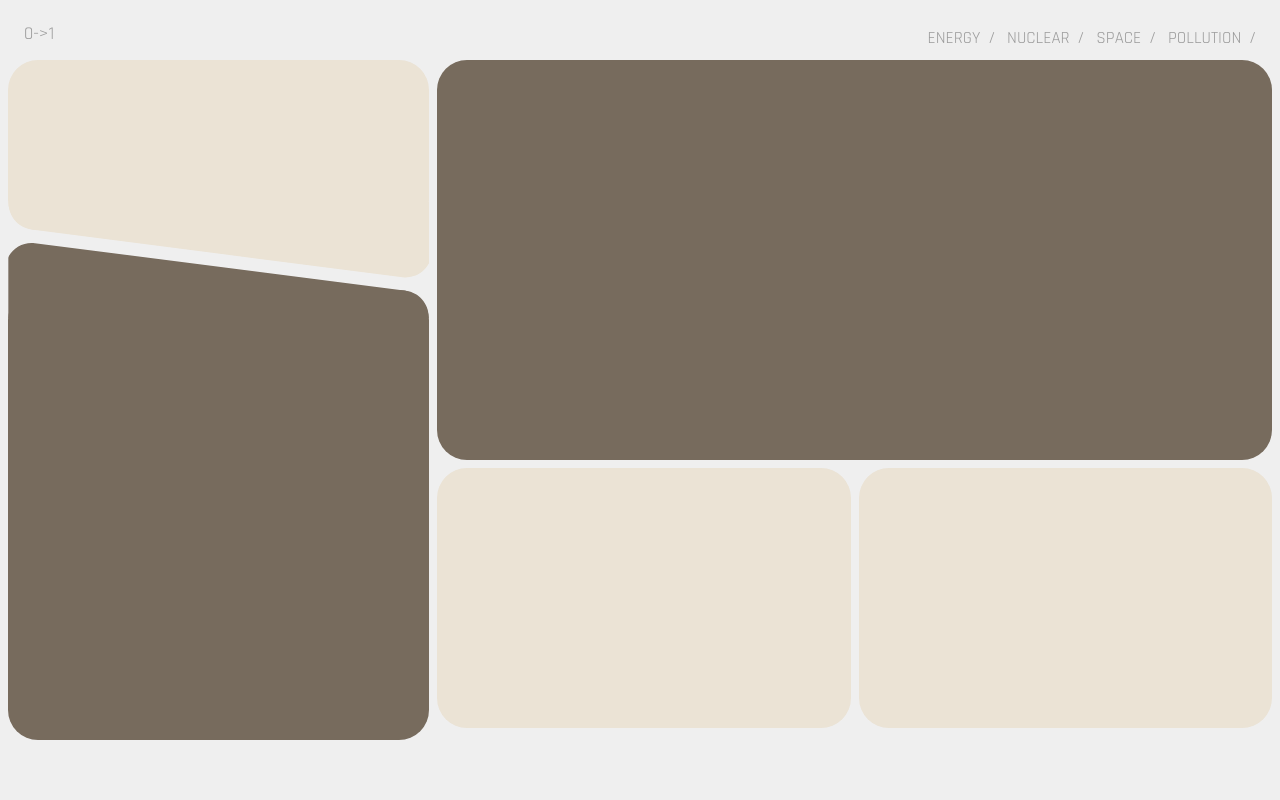
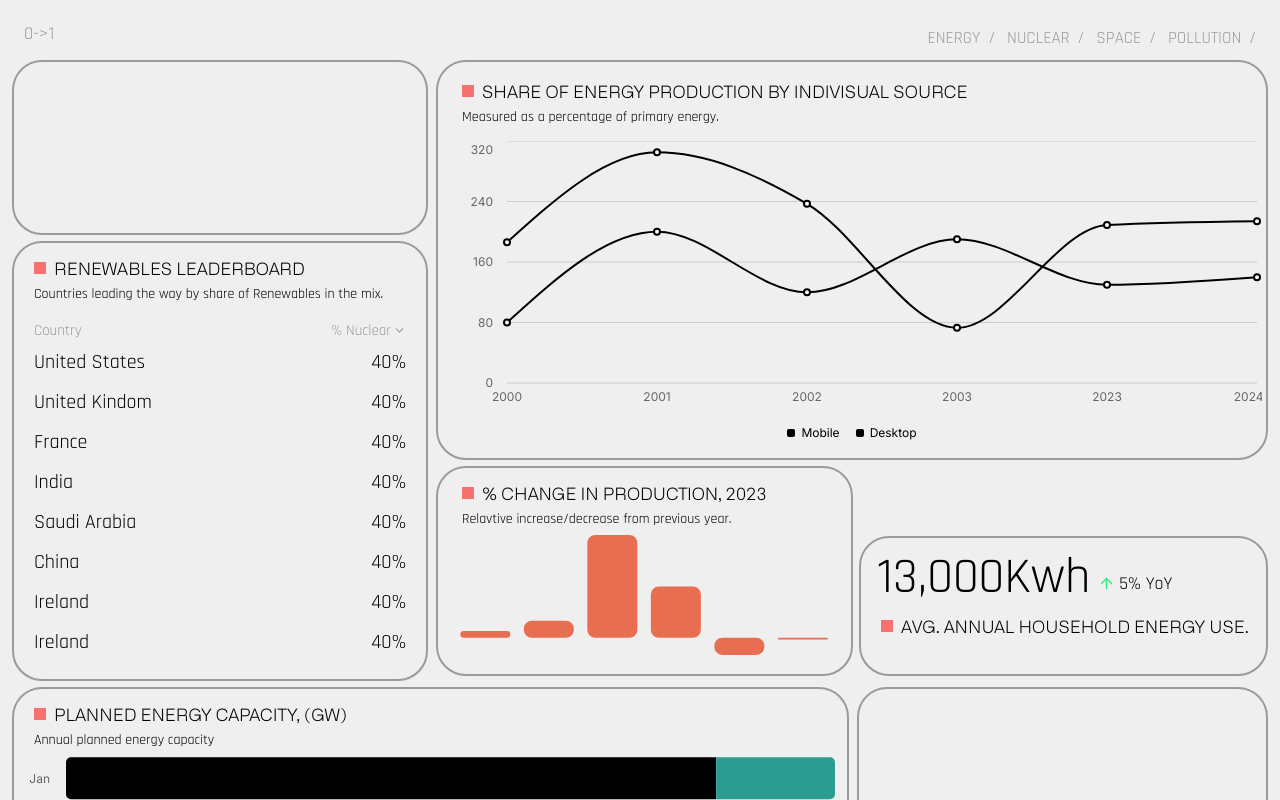
Before and after one commit to tanaydesai/outer-reach, a Next.js app: page /energy in a window 1280 px wide. Shown: the top 800 px of the page. Built offline with nearby package versions, Linux system fonts and the light colour scheme.

Commit message:
charts added, card strcutures, large screen only

```diff
--- a/app/energy/page.js
+++ b/app/energy/page.js
@@ -1,52 +1,90 @@
 "use client"
 import React, { useRef, useEffect } from 'react';
 import { motion } from 'framer-motion';
-import { EnergyData } from '@/components/cards/energy';
-
- {/* <div className='text-[30px] text-white w-full text-center font-planer-m uppercase'>{">_"}Outer <span className="italic">Reach</span></div> */}
-      {/* <div className='w-[400px] h-[250px]'>
-        <div className='bg-[#ff7d7d] w-full h-full rounded-t-[34px] relative'></div>
-        <svg viewBox="0 0 645 120" fill="#ff7d7d" xmlns="http://www.w3.org/2000/svg"  data-element="svg"><path d="M1 0L1 2.47077C1.00002 22.5894 15.943 39.5775 35.8973 42.1439L603.897 115.199C627.817 118.276 649 99.6429 649 75.5258L649 0" class="fill-mushroom-50 stroke-mushroom-300" data-element="path"></path></svg>
-      </div>
-
-      <div className='w-[400px] h-[250px] mt-10'>
-        <svg viewBox="0 0 645 120" fill="#ff7d7d" xmlns="http://www.w3.org/2000/svg" className='rotate-180'  data-element="svg"><path d="M1 0L1 2.47077C1.00002 22.5894 15.943 39.5775 36.8973 42.1439L603.897 115.199C627.817 118.276 649 99.6429 649 75.5258L649 0" class="fill-mushroom-50 stroke-mushroom-300" data-element="path"></path></svg>
-        <div className='bg-[#ff7d7d] w-full h-full rounded-b-[34px] relative'></div>
-      </div> */}
-
-      {/* <div className='w-[500px] bg-red-400 rounded-[34px] overflow-hidden h-[350px] mt-10'>
-        <div className='w-full flex items-center justify-center'>
-          <div className='bg-white z-[100] h-[30px] w-[25%] relative flex items-center justify-between'>
-            <div className='bg-white z-0  absolute rounded-br-[34px] -left-[55px] -top-[76px] rotate-[45deg] w-[100px] h-[100px]'></div>
-            <div className='bg-white z-0 absolute rounded-bl-[34px] -right-[54px] -top-[76px] -rotate-[45deg] w-[100px] h-[100px]'></div>
-          </div>
-        </div>
-      </div> */}
-
-
+import { EnergyShare, Capacity, PercentChange } from '@/components/cards/energy';
+import { ArrowUp, ChevronDown, Flag } from 'lucide-react';
 
 export default function Home() {
 
   return (
-    <div className="w-full min-h-screen bg-[#efefef] pt-10">
-        <div className='w-full flex gap-2 px-2 py-5 items-start'>
-          <div className='w-1/3 h-full'>
-            <div className='h-[170px] w-full rounded-[30px] bg-[#EBE3D5] relative'>
-              <svg viewBox="0 0 645 120" fill="#EBE3D5" xmlns="http://www.w3.org/2000/svg" className='absolute -bottom-[50px]' data-element="svg"><path d="M1 0L1 2.47077C1.00002 22.5894 15.943 39.5775 35.8973 42.1439L603.897 115.199C627.817 118.276 649 99.6429 649 75.5258L649 0" class="fill-mushroom-50 stroke-mushroom-300" data-element="path"></path></svg>
+    <div className="absolute w-full min-h-full bg-[#efefef] py-10">
+        <div className='w-full flex gap-2 px-3 pt-5 items-start'>
+            <div className='w-1/3'>
+              <div className='w-full h-[175px] rounded-[30px] border-2 border-[#9b9b9b]'></div>
+              <div className='w-full h-[440px] mt-1.5 rounded-[30px] border-2 border-[#9b9b9b]'>
+              <div className='px-3 py-3 overflow-auto'>
+                <h1 className='text-[17px] uppercase font-a2 flex items-center'><div className='w-3 h-3 bg-red-400 mx-2 inline-flex'/>Renewables Leaderboard</h1>
+                <p className='text-[14px] mx-2 my-0.5 font-rajdhani-regular'>Countries leading the way by share of Renewables in the mix.</p>
+                  <div className='px-2 mt-4 w-full flex font-rajdhani-regular text-[15px] text-[#9b9b9b] items-center justify-between'>Country <div>% Nuclear<ChevronDown className='inline-flex ml-0.5' size={13} /></div></div>
+                  <div className='h-[320px] overflow-auto'>
+                    <div className='p-2 h-[40px] w-full flex font-rajdhani-regular text-[20px]  gap-3 items-center justify-between'>United States <div>40%</div></div>
+                    <div className='p-2 h-[40px] w-full flex font-rajdhani-regular text-[20px]  gap-3 items-center justify-between'>United Kindom <div>40%</div></div>
+                    <div className='p-2 h-[40px] w-full flex font-rajdhani-regular text-[20px]  gap-3 items-center justify-between'>France <div>40%</div></div>
+                    <div className='p-2 h-[40px] w-full flex font-rajdhani-regular text-[20px]  gap-3 items-center justify-between'>India <div>40%</div></div>
+                    <div className='p-2 h-[40px] w-full flex font-rajdhani-regular text-[20px]  gap-3 items-center justify-between'>Saudi Arabia <div>40%</div></div>
+                    <div className='p-2 h-[40px] w-full flex font-rajdhani-regular text-[20px]  gap-3 items-center justify-between'>China <div>40%</div></div>
+                    <div className='p-2 h-[40px] w-full flex font-rajdhani-regular text-[20px]  gap-3 items-center justify-between'>Ireland <div>40%</div></div>
+                    <div className='p-2 h-[40px] w-full flex font-rajdhani-regular text-[20px]  gap-3 items-center justify-between'>Ireland <div>40%</div></div>
+                    <div className='p-2 h-[40px] w-full flex font-rajdhani-regular text-[20px]  gap-3 items-center justify-between'>Ireland <div>40%</div></div>
+                    <div className='p-2 h-[40px] w-full flex font-rajdhani-regular text-[20px]  gap-3 items-center justify-between'>Ireland <div>40%</div></div>
+                  </div>
+              </div>
+              </div>
             </div>
-            <div className='h-[450px] w-full mt-[60px] rounded-[30px] bg-[#776B5D] relative'>
-              <svg viewBox="0 0 645 120" fill="#776B5D" xmlns="http://www.w3.org/2000/svg" className='absolute rotate-180 -top-[50px]' data-element="svg"><path d="M1 0L1 2.47077C1.00002 22.5894 15.943 39.5775 35.8973 42.1439L603.897 115.199C627.817 118.276 649 99.6429 649 75.5258L649 0" class="fill-mushroom-50 stroke-mushroom-300" data-element="path"></path></svg>
+            <div className='w-2/3'>
+              <div className='w-full h-[400px] rounded-[30px] border-2 p-1 border-[#9b9b9b]'>
+                <div className='px-3 py-3'>
+                    <h1 className='text-[17px] uppercase font-a2 flex items-center'><div className='w-3 h-3 bg-red-400 mx-2 inline-flex'/>Share of Energy production by indivisual source</h1>
+                    <p className='text-[14px] mx-2 my-0.5 font-rajdhani-regular'>Measured as a percentage of primary energy.</p>
+                </div>
+                <EnergyShare className='w-full h-[300px]'/>
+                {/* <p className='text-[13px] mx-5 my-0.5 font-rajdhani-regular'>Data source: <span className=' underline'>Ourworldindata</span></p> */}
+              </div>
+              <div className='flex w-full mt-1.5 gap-1.5 h-[210px] items-end justify-center'>
+                <div className='flex-1 px-4 pt-3 h-full rounded-[30px] border-2 border-[#9b9b9b] relative'>
+                  <h1 className='text-[17px] uppercase font-a2 flex items-center'><div className='w-3 h-3 bg-red-400 mx-2'/>% change in production, 2023</h1>
+                  <p className='text-[14px] mx-2 my-0.5 font-rajdhani-regular'>Relavtive increase/decrease from previous year.</p>
+                  <PercentChange className='w-full h-[137px] mt-1.5'/>
+                  {/* <div className='absolute text-[95px] bottom-0  font-rajdhani-regular text-[#2eec7d]'>+26%<div className='text-[18px] text-black pl-2 font-rajdhani-regular inline-flex'>since 2023.</div></div> <div className='inline-flex gap-0.5 pl-1 items-center'> Solar <ChevronDown size={18} /></div>*/}
+                </div>
+                <div className='flex-1 h-2/3 rounded-[30px] border-2 px-3 pb-3 border-[#9b9b9b]'>
+                  <div className='text-[50px] pl-1 font-rajdhani-regular'>13,000Kwh<div className='text-[18px] text-black pl-2 font-rajdhani-regular inline-flex items-center gap-1'><ArrowUp size={17} className='text-[#2eec7d]'/>5% YoY</div></div>
+                  <h1 className='text-[17px] uppercase font-a2 flex items-center'><div className='w-3 h-3 bg-red-400 mx-2 inline-flex'/>Avg. annual household energy use.</h1>
+                </div>
+              </div>
             </div>
+        </div>
+        <div className='w-full flex gap-2 mt-1.5 px-3 items-start'>
+          <div className='w-2/3 h-[400px] rounded-[30px] border-2 px-3 py-3 border-[#9b9b9b]'>
+            <h1 className='text-[17px] uppercase font-a2 flex items-center'><div className='w-3 h-3 bg-red-400 mx-2 inline-flex'/>Planned Energy Capacity, (GW)</h1>
+            <p className='text-[14px] mx-2 my-0.5 font-rajdhani-regular'>Annual planned energy capacity</p>
+            <Capacity className='w-full h-[320px]' />
+            {/* <p className='text-[13px] mx-5 my-0.5 font-rajdhani-regular'>Data source: <span className=' underline'>Ourworldindata</span></p> */}
           </div>
-
-          <div className='flex-1'>
-            <div className='h-[400px] rounded-[30px] bg-[#776B5D]'></div>
-            <div className='flex gap-2 w-full mt-2'>
-              <div className='h-[260px] w-1/2 rounded-[30px] bg-[#EBE3D5]'></div>
-              <div className='h-[260px] w-1/2  rounded-[30px] bg-[#EBE3D5]'></div>
-            </div>
-          </div>
+          <div className='flex-1 h-[400px] rounded-[30px] border-2 p-1 border-[#9b9b9b]'></div>
         </div>
     </div>
   )
 }
+
+
+{/* <div className='w-full flex gap-2 px-2 py-5 items-start'>
+  <div className='w-1/3 h-full'>
+    <div>
+      <div className='h-[170px] w-full rounded-t-[30px] bg-[#EBE3D5]'></div>
+      <svg viewBox="0 0 645 120" fill="#EBE3D5" xmlns="http://www.w3.org/2000/svg" data-element="svg"><path d="M1 0L1 2.47077C1.00002 22.5894 15.943 39.5775 35.8973 42.1439L603.897 115.199C627.817 118.276 649 99.6429 649 75.5258L649 0" class="fill-mushroom-50 stroke-mushroom-300" data-element="path"></path></svg>
+    </div>
+    <div className='-mt-[40px]'>
+      <svg viewBox="0 0 645 120" fill="#776B5D" xmlns="http://www.w3.org/2000/svg" className='rotate-180 -mb-1' data-element="svg"><path d="M1 0L1 2.47077C1.00002 22.5894 15.943 39.5775 35.8973 42.1439L603.897 115.199C627.817 118.276 649 99.6429 649 75.5258L649 0" class="fill-mushroom-50 stroke-mushroom-300" data-element="path"></path></svg>
+      <div className='h-[400px] w-full rounded-b-[30px] bg-[#776B5D]'></div>
+    </div>
+  </div>
+
+  <div className='flex-1'>
+    <div className='h-[400px] rounded-[30px] bg-[#776B5D]'><EnergyShare className='w-[90%] h-[90%] mx-auto mt-2'/></div>
+    <div className='flex gap-2 w-full mt-2'>
+      <div className='h-[260px] w-1/2 rounded-[30px] bg-[#EBE3D5]'></div>
+      <div className='h-[260px] w-1/2  rounded-[30px] bg-[#EBE3D5]'></div>
+    </div>
+  </div>
+</div> */}
--- a/app/layout.js
+++ b/app/layout.js
@@ -5,7 +5,7 @@ import { Navbar } from "@/components/navbar"
 const inter = Inter({ subsets: ['latin'] })
 
 export const metadata = {
-  title: 'The Outer Reach',
+  title: 'OUTER REACH',
   description: 'Generated by create next app',
 }
 
--- a/app/page.js
+++ b/app/page.js
@@ -8,9 +8,11 @@ export default function Home() {
   return (
       <div className='fixed w-full h-full bg-[#efefef] overflow-x-hidden'>
         <div className='absolute w-full h-full flex items-center justify-center'>
-          <Fade><TypeAnimation speed={40} cursor={false} sequence={["Outer", "Outer->", 'Outer->Reach']} className='text-[45px] md:text-[80px] leading-[60px] md:leading-[85px] text-[#1e1f2b] uppercase font-a2'/></Fade>
+            <div>
+              <div className='flex justify-center'><Fade><TypeAnimation speed={40} cursor={false} sequence={["Outer", "Outer->", 'Outer->Reach']} className='text-[45px] md:text-[80px] text-center leading-[60px] md:leading-[85px] text-[#1e1f2b] uppercase font-a2'/></Fade></div>
+              <div className='mt-5 mx-auto w-[400px] text-center text-[16px] text-[#1e1f2b] uppercase font-rajdhani-regular'><Fade>Data to Track Progress of the world's frontier technologies</Fade></div>
+            </div>
         </div>
-
         <Fade>
         <div className='absolute bottom-0 px-5 p-4 text-[12.5px] w-full flex items-end text-[#1e1f2b] justify-between uppercase font-rajdhani-regular'>
           <div className='border-l-[2px] h-[55px] md:h-[36px] break-words w-[160px] md:w-[200px] border-l-[#9b9b9b] px-2'>
--- a/components/cards/energy.js
+++ b/components/cards/energy.js
@@ -2,75 +2,23 @@
 import React, { useState, useRef, useEffect } from 'react'
 import { Drawer,DrawerClose,DrawerContent,DrawerDescription,DrawerFooter,DrawerHeader,DrawerTitle,DrawerTrigger,} from "@/components/ui/drawer"
 import { motion } from 'framer-motion';
-import { Area, AreaChart,Line, LineChart,  Bar, BarChart, CartesianGrid, XAxis } from "recharts"
+import { Area, AreaChart,Line, LineChart,  Bar, BarChart, CartesianGrid, XAxis, YAxis } from "recharts"
 import { ChartConfig,ChartContainer,ChartTooltip,ChartTooltipContent,ChartLegend,ChartLegendContent} from "@/components/ui/chart"
 import { Tabs,TabsContent,TabsList,TabsTrigger,} from "@/components/ui/tabs"
 import { SunMediumIcon, AtomIcon, FanIcon, DamIcon, FuelIcon } from 'lucide-react';
 
 
-export const EnergyData = ({children}) => {
-  let tabs = [
-    { id: "world", label: "Consumption" },
-    { id: "business", label: "Production" },
-  ];
-
-  let [activeTab, setActiveTab] = useState(tabs[0].id);
-
-  return (
-    <Drawer>
-      <DrawerTrigger>{children}</DrawerTrigger>
-      <DrawerContent className='w-full md:w-[400px] min-h-[70%] md:right-2 h-fit md:bottom-2 rounded-t-[25px] md:rounded-[15px] bg-[#030202] text-white pb-3'>
-          {/* <DrawerTitle className="font-rajdhani-regular text-left flex gap-2 items-center text-[24px] px-4 py-3"><SunMediumIcon /> Energy Mix</DrawerTitle> */}
-          <Tabs defaultValue="solar">
-            <TabsList className="px-5 mt-3 relative w-full overflow-auto">
-              <TabsTrigger value="solar"><SunMediumIcon size={16} /> Solar</TabsTrigger>
-              <TabsTrigger value="wind"><FanIcon size={16} /> Wind</TabsTrigger>
-              <TabsTrigger value="hydro"><DamIcon size={16} /> Hydro</TabsTrigger>
-              <TabsTrigger value="nuclear"><AtomIcon size={16} /> Nuclear</TabsTrigger>
-              <TabsTrigger value="nr"><FuelIcon size={16} /> Non-renewables</TabsTrigger>
-              <TabsTrigger value="other">Other</TabsTrigger>
-            </TabsList>
-          </Tabs>
-          <div className="my-5 mx-auto w-fit rounded-[8px] bg-[#d6d6d6] py-1 px-1.5 flex space-x-1">
-            {tabs.map((tab) => (
-              <button
-                key={tab.id}
-                onClick={() => setActiveTab(tab.id)}
-                className={`${
-                  activeTab === tab.id ? "" : "hover:text-[#686868]"
-                } relative flex-1/2 rounded-[6px] px-2 py-1 text-[9px] font-semibold font-planer-m uppercase text-black transition focus-visible:outline-2`}
-                style={{
-                  WebkitTapHighlightColor: "transparent",
-                }}
-              >
-                {activeTab === tab.id && (
-                  <motion.span
-                    layoutId="bubble"
-                    className="absolute inset-0 z-10 bg-[#424343] mix-blend-difference"
-                    style={{ borderRadius: "6px" }}
-                    transition={{ type: "spring", bounce: 0.2, duration: 0.6 }}
-                  />
-                )}
-                {tab.label}
-              </button>
-            ))}
-          </div>
-          <Mix className="w-full h-[300px] mt-5"/>
-      </DrawerContent>
-    </Drawer>
-  );
-}
-
-const MixchartData = [
-  { month: "January", desktop: 186, mobile: 80, app: 100 },
-  { month: "February", desktop: 305, mobile: 200, app: 200 },
-  { month: "March", desktop: 237, mobile: 120, app: 90 },
-  { month: "April", desktop: 73, mobile: 190, app: 160 },
-  { month: "May", desktop: 209, mobile: 130, app: 210 },
-  { month: "June", desktop: 214, mobile: 140, app: 250 },
+export const EnergyShare = ({className}) => {
+    const chartData = [
+      { year: 2000, desktop: 186, mobile: 80 },
+      { year: 2001, desktop: 305, mobile: 200 },
+      { year: 2002, desktop: 237, mobile: 120 },
+      { year: 2003, desktop: 73, mobile: 190 },
+      { year: 2023, desktop: 209, mobile: 130 },
+      { year: 2024, desktop: 214, mobile: 140 },
     ]
 
-const MixchartConfig = {
+    const chartConfig = {
       desktop: {
         label: "Desktop",
         color: "hsl(var(--chart-1))",
@@ -79,107 +27,123 @@ const MixchartConfig = {
         label: "Mobile",
         color: "hsl(var(--chart-2))",
       },
-  app: {
-    label: "App",
-    color: "hsl(var(--chart-3))",
-  },
     }
 
-export const Mix = ({className}) =>{
   return (
-        <ChartContainer config={MixchartConfig} className={className}>
-          <LineChart accessibilityLayer data={MixchartData} margin={{right:0, left:0}}>
-          <XAxis dataKey="month" tickLine={false} />
-          {/* <ChartLegend content={<ChartLegendContent />} /> */}
+      <ChartContainer config={chartConfig} className={className}>
+          <LineChart
+            accessibilityLayer
+            data={chartData}
+            margin={{
+              left: 5,
+              right: 5,
+            }}
+          >
+            <CartesianGrid vertical={false} />
+            <XAxis
+              dataKey="year"
+              tickLine={false}
+              axisLine={false}
+              tickMargin={3}
+              // tickFormatter={(value) => value.slice(0, 3)}
+            />
+            <YAxis
+              tickLine={false}
+              axisLine={false}
+              tickMargin={8}
+              tickCount={5}
+            />
             <ChartTooltip
               cursor={false}
-              content={({ active, payload, label }) => {
-                if (active && payload && payload.length) {
-                  return (
-                    <div className="rounded-lg border bg-background p-2 shadow-sm">
-                    <div className="grid grid-cols-2 gap-2">
-                      <div className="flex flex-col">
-                        <span className="text-[0.70rem] uppercase text-muted-foreground">
-                          Average
-                        </span>
-                        <span className="font-bold text-muted-foreground">
-                          {payload[0].value}
-                        </span>
-                      </div>
-                      <div className="flex flex-col">
-                        <span className="text-[0.70rem] uppercase text-muted-foreground">
-                          Today
-                        </span>
-                        <span className="font-bold">
-                          {payload[1].value}
-                        </span>
-                      </div>
-                    </div>
-                  </div>
-                  )
-                }
-              }}
+              content={<ChartTooltipContent indicator="dot" />}
             />
             <Line
               dataKey="mobile"
               type="monotone"
+              stroke="black"
               strokeWidth={2}
-              activeDot={{
-                r: 6,
-                style: { fill: "#fffffff", opacity: 0.25 },
-              }}
-              stroke="blue"
             />
             <Line
               dataKey="desktop"
               type="monotone"
               strokeWidth={2}
-              activeDot={{
-                r: 6,
-                style: { fill: "#fffffff", opacity: 0.25 },
-              }}
-              stroke="turquoise"
-              opacity={0.5}
+              stroke="black"
             />
-            <Line
-              dataKey="app"
-              type="monotone"
-              strokeWidth={2}
-              activeDot={{
-                r: 6,
-                style: { fill: "#fffffff", opacity: 0.25 },
-              }}
-              stroke="teal"
-              opacity={0.25}
-            />
+            <ChartLegend content={<ChartLegendContent />} />
           </LineChart>
         </ChartContainer>
   )
 }
 
-const BarchartData = [
-  { month: "January", desktop: 186 },
-  { month: "February", desktop: 305 },
-  { month: "March", desktop: 237 },
-  { month: "April", desktop: 73 },
-  { month: "May", desktop: 209 },
-  { month: "June", desktop: 214 },
+export const PercentChange = ({className}) => {
+  const chartData = [
+    { month: "January", desktop: 2 },
+    { month: "February", desktop: 5 },
+    { month: "March", desktop: 30 },
+    { month: "April", desktop: 15 },
+    { month: "May", desktop: -5 },
+    { month: "June", desktop: -0.5 },
   ]
-
-const BarchartConfig = {
+  const chartConfig = {
     desktop: {
       label: "Desktop",
       color: "hsl(var(--chart-1))",
     },
   }
 
-export const BarBoi = ({className}) => {
   return (
-        <ChartContainer config={BarchartConfig} className={className}>
-         <BarChart accessibilityLayer data={BarchartData}>
-            <CartesianGrid vertical={false} />
-            <XAxis
+    <ChartContainer config={chartConfig} className={className}>
+    <BarChart accessibilityLayer data={chartData} margin={{
+              bottom: 0,
+              top: 0,
+            }}>
+      <ChartTooltip
+        cursor={false}
+        content={<ChartTooltipContent hideLabel />}
+      />
+      <Bar dataKey="desktop" fill="var(--color-desktop)" radius={8} />
+    </BarChart>
+    </ChartContainer>
+  )
+}
+
+
+export const Capacity = ({className}) => {
+
+  const chartData = [
+    { month: "January", desktop: 186, mobile: 80 },
+    { month: "February", desktop: 25, mobile: 200 },
+    { month: "March", desktop: 27, mobile: 120 },
+    { month: "April", desktop: 73, mobile: 190 },
+    { month: "May", desktop: 209, mobile: 10 },
+    { month: "June", desktop: 24, mobile: 140 },
+  ]
+
+  const chartConfig = {
+    running: {
+      label: "Running",
+      color: "hsl(var(--chart-1))",
+    },
+    swimming: {
+      label: "Swimming",
+      color: "hsl(var(--chart-2))",
+    },
+  }
+
+  return (
+        <ChartContainer config={chartConfig} className={className}>
+           <BarChart
+            accessibilityLayer
+            data={chartData}
+            layout="vertical"
+            margin={{
+              left: -20,
+            }}
+          >
+            <XAxis type="number" dataKey="desktop" hide />
+            <YAxis
               dataKey="month"
+              type="category"
               tickLine={false}
               tickMargin={10}
               axisLine={false}
@@ -189,7 +153,8 @@ export const BarBoi = ({className}) => {
               cursor={false}
               content={<ChartTooltipContent hideLabel />}
             />
-            <Bar dataKey="desktop" fill="var(--color-desktop)" radius={8} spacing={0} />
+            <Bar dataKey="desktop" stackId="a" fill="var(--color-desktop)" radius={[5, 0, 0, 5]}  />
+            <Bar dataKey="mobile" stackId="a" fill="var(--color-swimming)" radius={[0, 5, 5, 0]}  />
           </BarChart>
         </ChartContainer>
   )
--- a/components/navbar.js
+++ b/components/navbar.js
@@ -9,7 +9,7 @@ export const Navbar = () => {
   const [open, setOpen] = useState(false);
 
   return (
-    <div className='absolute top-0 z-10 w-full left-0 px-6 p-4 flex items-center justify-between'>
+    <div className='fixed top-0 z-10 w-full left-0 px-6 p-4 flex items-center justify-between'>
       <Link href="/"><div className='w-fit cursor-default text-[#9b9b9b] text-[18px] uppercase font-rajdhani-regular'>{'0->1'}</div></Link>
       <div className='hidden md:flex justify-center text-[17px] cursor-default items-center text-[#9b9b9b] uppercase font-rajdhani-regular w-fit gap-3'>
         <Link href="/energy"><div className='group hover:text-[#1e1f2b] duration-300'><div class="bg-[#24252f] h-[1px] my-1 w-0 group-hover:w-[90%] transition-all duration-700"></div>Energy<div className='ml-2 group-hover:translate-x-1 duration-300 inline-flex'>/</div></div></Link>
@@ -19,7 +19,7 @@ export const Navbar = () => {
       </div>
       <div className='block md:hidden' onClick={() => setOpen(true)}><LayersIcon size={18} className='text-[#9b9b9b] hover:text-[#000000] duration-300'/></div>
       {open &&
-      <div className='absolute z-[100] px-6 p-4 uppercase text-[38px] md:text-[45px] font-rajdhani-regular w-screen h-screen bg-[#d0d0d0]/30 backdrop-blur-[10px] top-0 left-0'>
+      <div className='fixed z-[100] px-6 p-4 uppercase text-[45px] font-rajdhani-regular w-full h-full bg-[#d0d0d0]/30 backdrop-blur-[10px] top-0 left-0'>
         <XIcon size={20} className='mt-1 mr-0 ml-auto' onClick={() => setOpen(false)}/>
         <Fade delay={300}>
           <Link href="/"><div onClick={() => setOpen(false)}  className='mt-[100px] group w-full rounded-md px-1 hover:bg-[#dbdbdb]'>Home<ChevronRight className='ml-2 group-hover:translate-x-1 duration-300 inline-flex'/></div></Link>
```
Lines whose indentation alone changed are shown as unchanged.
